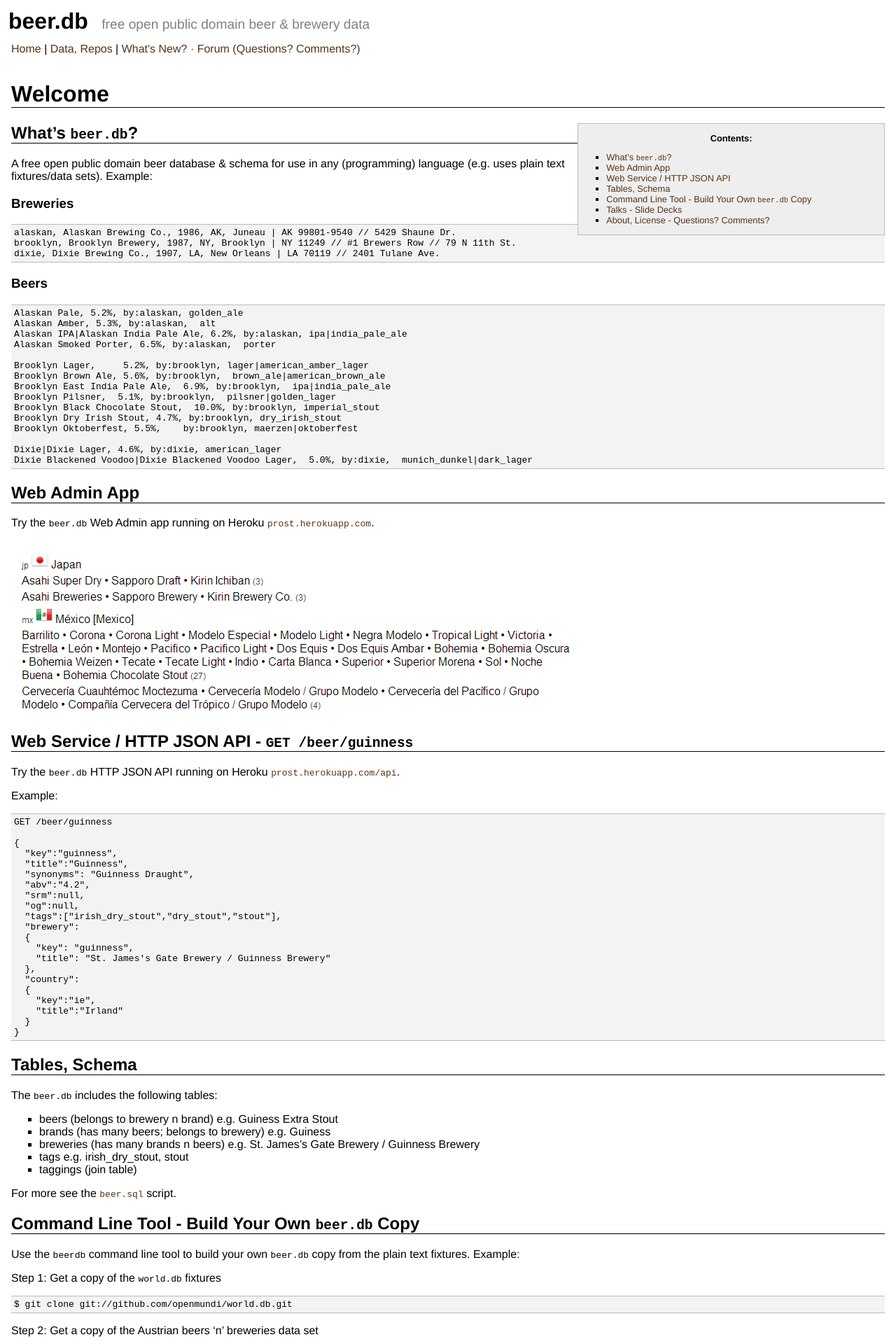
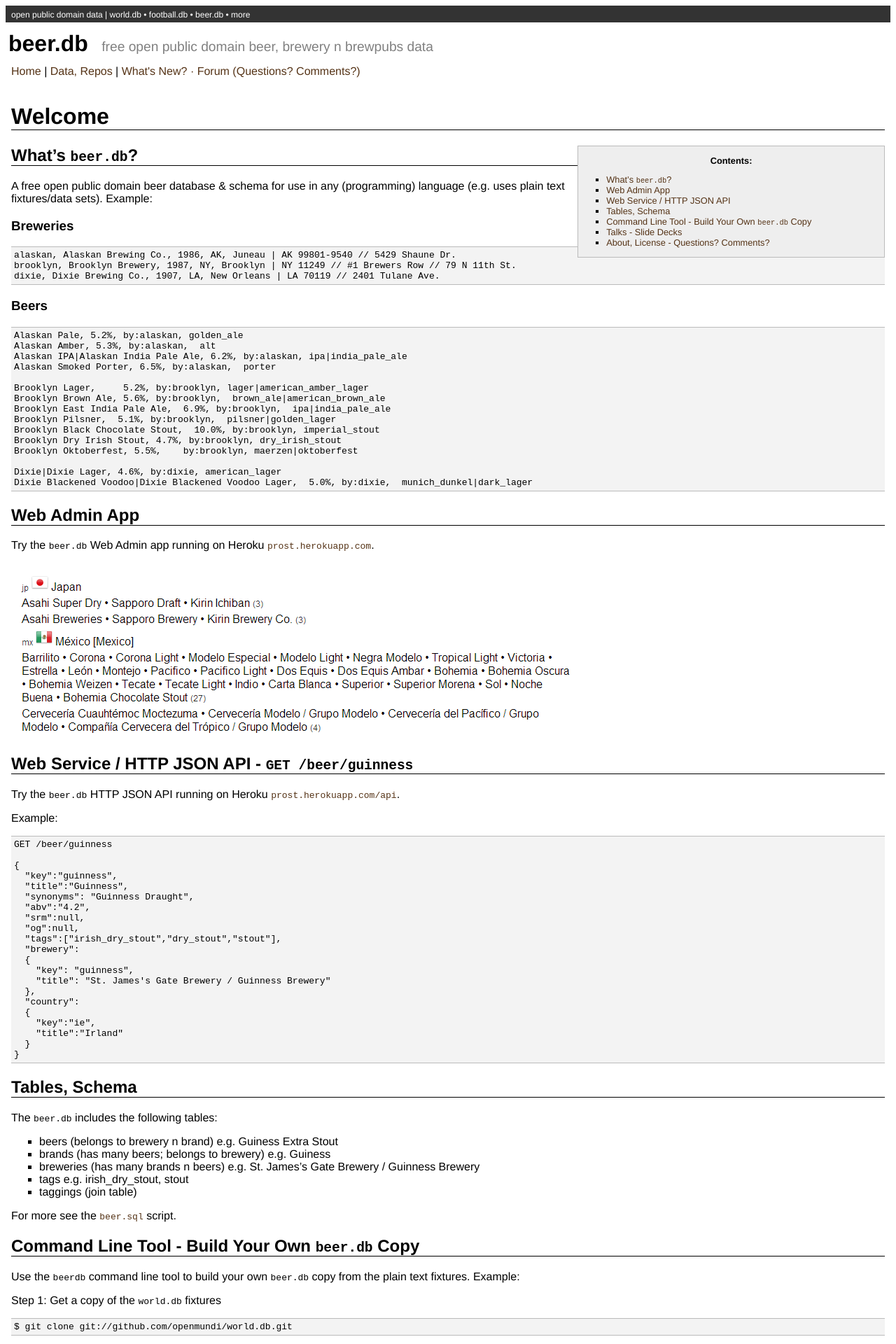
Before and after one commit to openbeer/openbeer.github.io, a Jekyll site: the page built from index.md, in a window 1280 px wide. Shown: the top 1920 px of the page at 70% size. Built offline with Jekyll 4.4.1, drawn with Linux system fonts in a browser that asks for light colours; some of the changed text lies outside the part shown.

Commit message:
add banner

```diff
--- /dev/null
+++ b/_includes/banner.html
@@ -0,0 +1,11 @@
+
+<div class='banner'>
+open public domain data |
+   <a href='https://github.com/openmundi'>world.db</a>
+     •
+   <a href='https://github.com/openfootball'>football.db</a>
+     •
+   <a href='https://github.com/openbeer'>beer.db</a>
+     •
+   <a href='https://github.com/opensport'>more</a>
+</div>
--- a/_layouts/default.html
+++ b/_layouts/default.html
@@ -2,14 +2,17 @@
 <html>
 <head>
    <meta charset="utf-8">
-   <title>{{ page.title }} - beer.db - Open Beer & Brewery Data</title>
+   <title>{{ page.title }} - beer.db - Open Beer, Brewery n Brewpubs Data</title>
    <link rel="stylesheet" href="openbeer.css" type="text/css">
 </head>
 <body>
 
+
+{% include banner.html %}
+
   <div id="header">
     <span class='big'>beer.db</span>
-    <span class='small'>free open public domain beer & brewery data</span>
+    <span class='small'>free open public domain beer, brewery n brewpubs data</span>
   </div>
 
   <div id="nav">
--- a/openbeer.css
+++ b/openbeer.css
@@ -122,3 +122,17 @@ pre,
    background-color: #eeeeee;
    font-size: 80%;
 }
+
+
+.banner {
+  color: white;
+  background-color: #333333;
+  font-size: 12px;
+  padding: 6px 6px 4px 8px;
+  margin: 0 0 8px 0; }
+  .banner a, .banner a:visited {
+    text-decoration: none;
+    color: white; }
+    .banner a:hover {
+      background-color: #333333;
+      text-decoration: underline; }
```
Also changed, not shown: index.md (+1 -1 lines), README.md.
